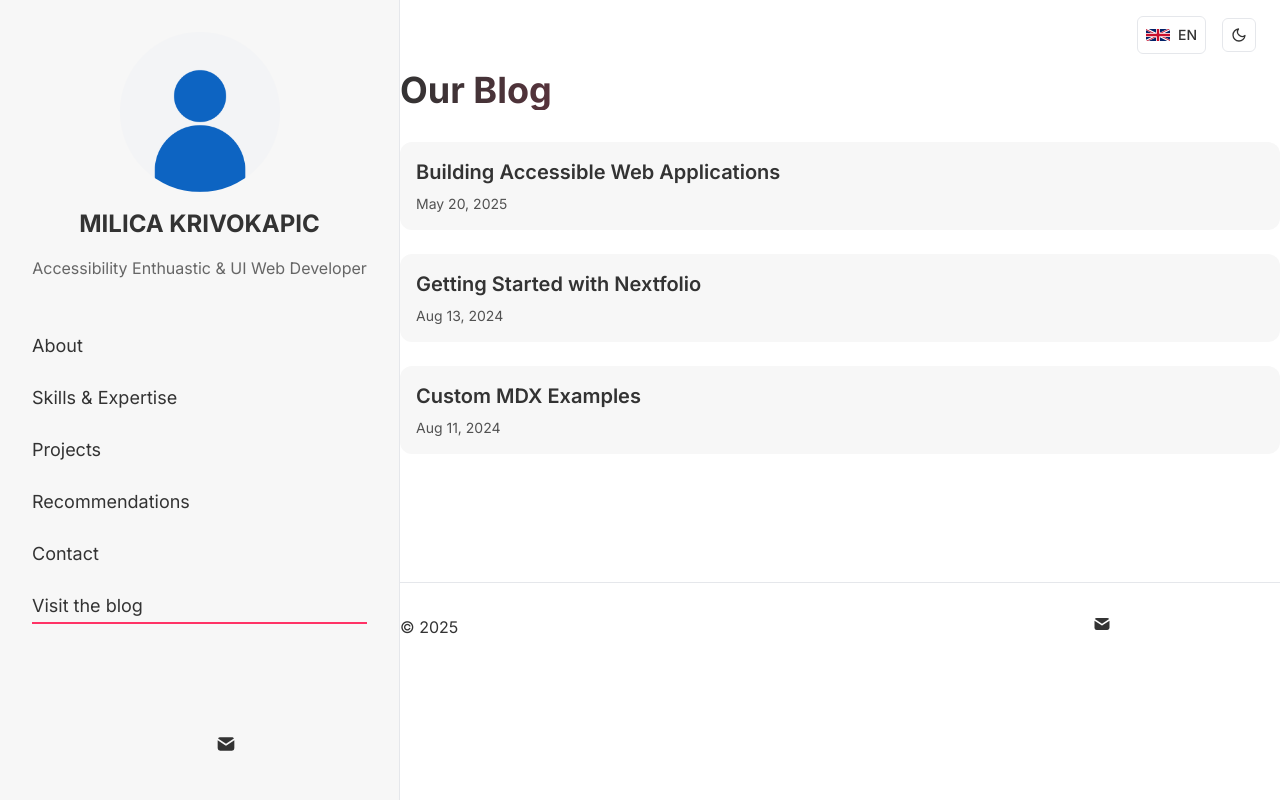
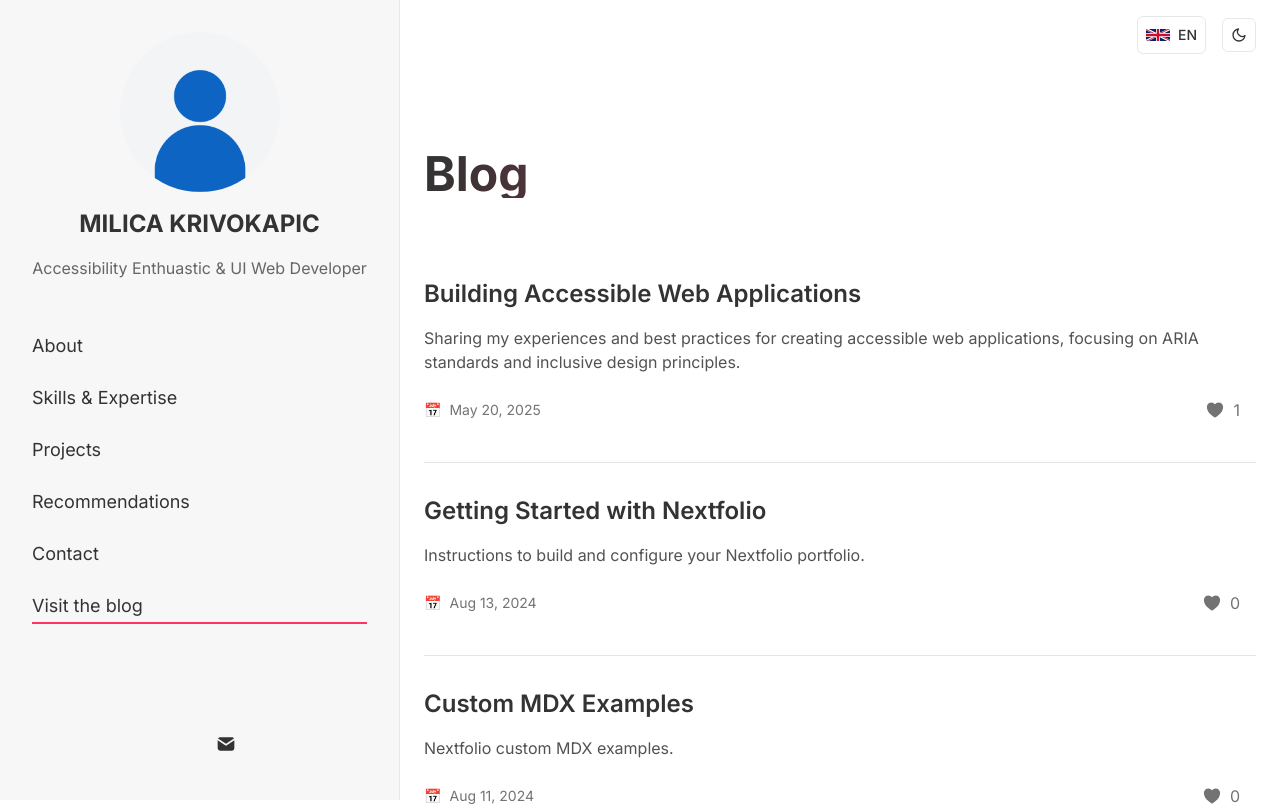
Before and after one commit to MilicaKrivokapic/portfolio2026, a Next.js app: page /blog in a window 1280 px wide. Shown: the top 806 px of the page. Built offline with nearby package versions, Linux system fonts and the light colour scheme; some icons are missing.

Commit message:
Like button in blog posts, agent made

```diff
--- /dev/null
+++ b/app/api/likes/route.ts
@@ -0,0 +1,26 @@
+import { NextResponse } from 'next/server';
+import fs from 'fs';
+import path from 'path';
+
+const likesFilePath = path.join(process.cwd(), 'content', 'likes.json');
+
+// Initialize likes file if it doesn't exist
+if (!fs.existsSync(likesFilePath)) {
+  fs.writeFileSync(likesFilePath, JSON.stringify({}));
+}
+
+export async function GET() {
+  const likesData = JSON.parse(fs.readFileSync(likesFilePath, 'utf-8'));
+  return NextResponse.json(likesData);
+}
+
+export async function POST(request: Request) {
+  const { slug } = await request.json();
+
+  const likesData = JSON.parse(fs.readFileSync(likesFilePath, 'utf-8'));
+  likesData[slug] = (likesData[slug] || 0) + 1;
+
+  fs.writeFileSync(likesFilePath, JSON.stringify(likesData, null, 2));
+
+  return NextResponse.json({ likes: likesData[slug] });
+}
--- a/app/blog/page.tsx
+++ b/app/blog/page.tsx
@@ -1,5 +1,8 @@
 import Link from "next/link";
 import { formatDate, getBlogPosts } from "app/lib/posts";
+import { LikeButton } from "../components/like-button";
+import fs from 'fs';
+import path from 'path';
 
 export const metadata = {
   title: "Blog",
@@ -8,13 +11,24 @@ export const metadata = {
 
 export default function BlogPosts() {
   let allBlogs = getBlogPosts();
+  let likes: { [key: string]: number } = {};
+
+  try {
+    const likesPath = path.join(process.cwd(), 'content', 'likes.json');
+    if (fs.existsSync(likesPath)) {
+      likes = JSON.parse(fs.readFileSync(likesPath, 'utf-8'));
+    }
+  } catch (error) {
+    console.error('Error reading likes:', error);
+  }
 
   return (
-    <section className="space-y-8">
-      <h1 className="text-4xl font-bold bg-gradient-to-r from-primary-light to-accent-light dark:from-primary-dark dark:to-accent-dark bg-clip-text text-transparent animate-gradient bg-300% mb-8">
-        Our Blog
+    <div className="max-w-4xl mx-auto px-6">
+      <section className="py-12 md:py-20">
+        <h1 className="text-4xl md:text-5xl font-bold bg-gradient-to-r from-primary-light to-accent-light dark:from-primary-dark dark:to-accent-dark bg-clip-text text-transparent animate-gradient bg-300% mb-12">
+          Blog
         </h1>
-      <div className="grid gap-6">
+        <div className="divide-y divide-neutral-200 dark:divide-neutral-800">
           {allBlogs
             .sort((a, b) => {
               if (
@@ -26,22 +40,31 @@ export default function BlogPosts() {
               return 1;
             })
             .map((post) => (
+              <div key={post.slug} className="py-8">
                 <Link
-              key={post.slug}
                   href={`/blog/${post.slug}`}
-              className="group p-4 rounded-xl bg-surface-light dark:bg-surface-dark hover:shadow-lg transition-all duration-300 hover:-translate-y-1"
+                  className="block group"
                 >
-              <div className="flex flex-col space-y-2">
-                <h2 className="text-xl font-semibold text-primary-light dark:text-primary-dark group-hover:text-accent-light dark:group-hover:text-accent-dark transition-colors">
+                  <article className="space-y-4">
+                    <h2 className="text-2xl font-semibold text-primary-light dark:text-primary-dark group-hover:text-accent-light dark:group-hover:text-accent-dark">
                       {post.metadata.title}
                     </h2>
-                <p className="text-neutral-600 dark:text-neutral-400 text-sm">
-                  {formatDate(post.metadata.publishedAt, false)}
+                    <p className="text-neutral-600 dark:text-neutral-400 line-clamp-3">
+                      {post.metadata.summary}
                     </p>
+                    <div className="flex items-center justify-between">
+                      <div className="flex items-center gap-2 text-sm text-neutral-500 dark:text-neutral-400">
+                        <span role="img" aria-label="calendar">📅</span>
+                        <time>{formatDate(post.metadata.publishedAt, false)}</time>
                       </div>
+                      <LikeButton postSlug={post.slug} initialLikes={likes[post.slug] || 0} />
+                    </div>
+                  </article>
                 </Link>
+              </div>
             ))}
         </div>
       </section>
+    </div>
   );
 }
--- /dev/null
+++ b/app/components/like-button.tsx
@@ -0,0 +1,57 @@
+'use client';
+
+import { useState } from 'react';
+
+interface LikeButtonProps {
+  postSlug: string;
+  initialLikes: number;
+}
+
+export function LikeButton({ postSlug, initialLikes }: LikeButtonProps) {
+  const [likes, setLikes] = useState(initialLikes);
+  const [hasLiked, setHasLiked] = useState(false);
+
+  const handleLike = async () => {
+    if (hasLiked) return;
+
+    try {
+      const response = await fetch('/api/likes', {
+        method: 'POST',
+        headers: {
+          'Content-Type': 'application/json',
+        },
+        body: JSON.stringify({ slug: postSlug }),
+      });
+
+      if (response.ok) {
+        setLikes(prev => prev + 1);
+        setHasLiked(true);
+        localStorage.setItem(`liked-${postSlug}`, 'true');
+      }
+    } catch (error) {
+      console.error('Error liking post:', error);
+    }
+  };
+
+  return (
+    <button
+      onClick={handleLike}
+      className={`flex items-center gap-2 px-4 py-2 rounded-full transition-colors
+        ${hasLiked
+          ? 'text-red-500 cursor-default'
+          : 'text-neutral-500 hover:text-red-500 dark:text-neutral-400'
+        }`}
+      disabled={hasLiked}
+    >
+      <svg
+        xmlns="http://www.w3.org/2000/svg"
+        viewBox="0 0 24 24"
+        fill="currentColor"
+        className="w-5 h-5"
+      >
+        <path d="M11.645 20.91l-.007-.003-.022-.012a15.247 15.247 0 01-.383-.218 25.18 25.18 0 01-4.244-3.17C4.688 15.36 2.25 12.174 2.25 8.25 2.25 5.322 4.714 3 7.688 3A5.5 5.5 0 0112 5.052 5.5 5.5 0 0116.313 3c2.973 0 5.437 2.322 5.437 5.25 0 3.925-2.438 7.111-4.739 9.256a25.175 25.175 0 01-4.244 3.17 15.247 15.247 0 01-.383.219l-.022.012-.007.004-.003.001a.752.752 0 01-.704 0l-.003-.001z" />
+      </svg>
+      <span>{likes}</span>
+    </button>
+  );
+}
--- /dev/null
+++ b/content/likes.json
@@ -0,0 +1,3 @@
+{
+  "my-first-post": 1
+}
```
Lines whose indentation alone changed are shown as unchanged.
